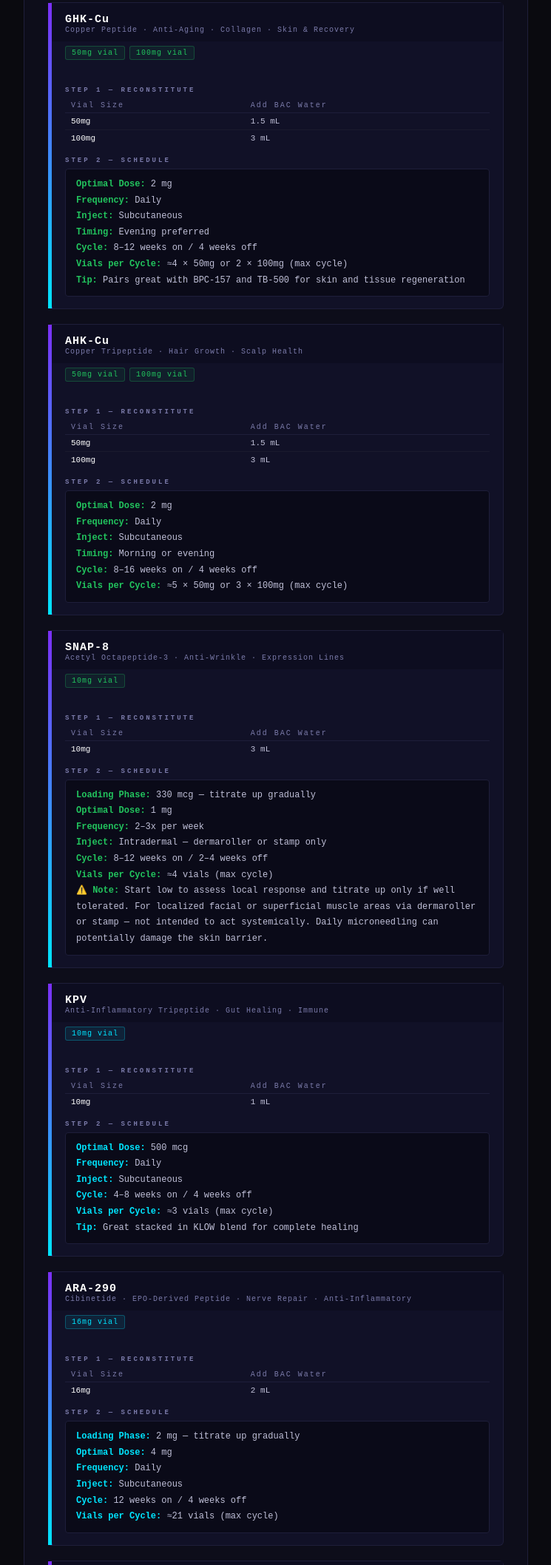
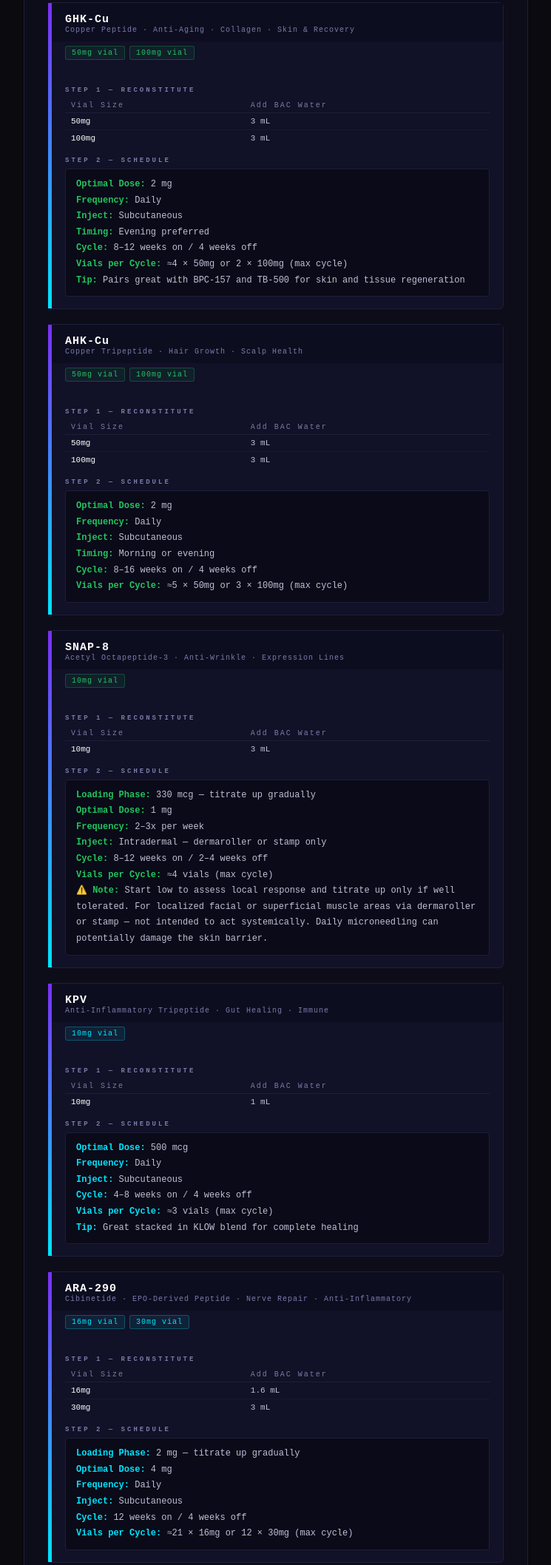
Before and after one commit to Peppertidez/guides, a plain HTML site: page dosing-guide.html in a window 1280 px wide. Shown: the part 2106-4222 px from the top of the page at 74% size, without its empty margins (267-1012 px from the left). Drawn offline with Linux system fonts and the light colour scheme.

Commit message:
Dosing guide: 1 mL per 10mg recon (GHK-Cu/AHK-Cu 50mg 3 mL, FOXO4-DRI 1 mL), ARA-290 16mg 1.6 mL + add 30mg vial

```diff
--- a/dosing-guide.html
+++ b/dosing-guide.html
@@ -276,7 +276,7 @@
         <div class="section-title">Step 1 — Reconstitute</div>
         <table class="recon-table">
           <tbody><tr><th>Vial Size</th><th>Add BAC Water</th></tr>
-          <tr><td class="hi">50mg</td><td>1.5 mL</td></tr>
+          <tr><td class="hi">50mg</td><td>3 mL</td></tr>
           <tr><td class="hi">100mg</td><td>3 mL</td></tr>
         </tbody></table>
         <div class="section-title">Step 2 — Schedule</div>
@@ -308,7 +308,7 @@
         <div class="section-title">Step 1 — Reconstitute</div>
         <table class="recon-table">
           <tbody><tr><th>Vial Size</th><th>Add BAC Water</th></tr>
-          <tr><td class="hi">50mg</td><td>1.5 mL</td></tr>
+          <tr><td class="hi">50mg</td><td>3 mL</td></tr>
           <tr><td class="hi">100mg</td><td>3 mL</td></tr>
         </tbody></table>
         <div class="section-title">Step 2 — Schedule</div>
@@ -392,12 +392,14 @@
       </div>
       <div class="vial-tags">
         <span class="vial-tag">16mg vial</span>
-      </div>
-      <div class="peptide-body">
-        <div class="section-title">Step 1 — Reconstitute</div>
-        <table class="recon-table">
-          <tbody><tr><th>Vial Size</th><th>Add BAC Water</th></tr>
-          <tr><td class="hi">16mg</td><td>2 mL</td></tr>
+        <span class="vial-tag">30mg vial</span>
+      </div>
+      <div class="peptide-body">
+        <div class="section-title">Step 1 — Reconstitute</div>
+        <table class="recon-table">
+          <tbody><tr><th>Vial Size</th><th>Add BAC Water</th></tr>
+          <tr><td class="hi">16mg</td><td>1.6 mL</td></tr>
+          <tr><td class="hi">30mg</td><td>3 mL</td></tr>
         </tbody></table>
         <div class="section-title">Step 2 — Schedule</div>
         <div class="schedule-box">
@@ -406,7 +408,7 @@
           <strong>Frequency:</strong> Daily<br>
           <strong>Inject:</strong> Subcutaneous<br>
           <strong>Cycle:</strong> 12 weeks on / 4 weeks off<br>
-          <strong>Vials per Cycle:</strong> ≈21 vials (max cycle)
+          <strong>Vials per Cycle:</strong> ≈21 × 16mg or 12 × 30mg (max cycle)
         </div>
       </div>
     </div>
@@ -1592,7 +1594,7 @@
         <div class="section-title">Step 1 — Reconstitute</div>
         <table class="recon-table">
           <tbody><tr><th>Vial Size</th><th>Add BAC Water</th></tr>
-          <tr><td class="hi">10mg</td><td>2 mL</td></tr>
+          <tr><td class="hi">10mg</td><td>1 mL</td></tr>
         </tbody></table>
         <div class="section-title">Step 2 — Schedule</div>
         <div class="schedule-box pink">
```
